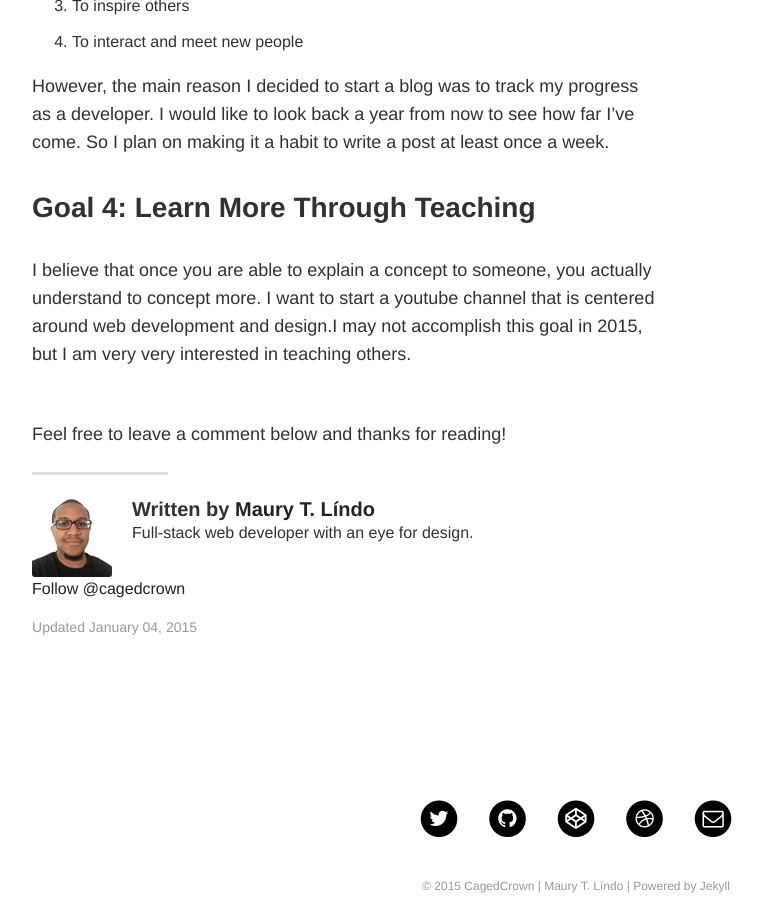
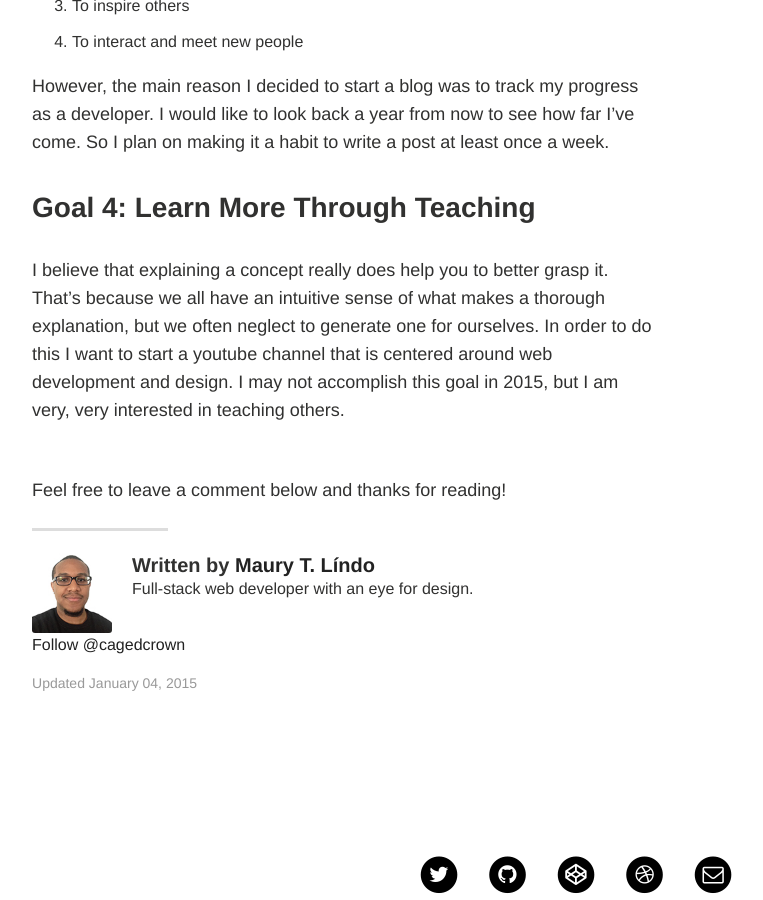
Before and after one commit to cagedcrown/cagedcrown.github.io, a Jekyll site: the page built from _posts/blog/2015-01-03-goals-for-2015.md, in a window 1280 px wide and 900 px high, scrolled down 1591 px. Shown: the whole window, without its empty margins (64-827 px from the left). Built offline with Jekyll 4.4.1, drawn with Linux system fonts in a browser that asks for light colours; comment, search, counter and statistics services are not loaded.

Commit message:
goals for 2015 completed

```diff
--- a/_posts/blog/2015-01-03-goals-for-2015.md
+++ b/_posts/blog/2015-01-03-goals-for-2015.md
@@ -35,7 +35,7 @@ However, the main reason I decided to start a blog was to track my progress as a
 
 ### Goal 4: Learn More Through Teaching
 
-I believe that once you are able to explain a concept to someone, you actually understand to concept more. I want to start a youtube channel that is centered around web development and design.I may not accomplish this goal in 2015, but I am very very interested in teaching others.
+I believe that explaining a concept really does help you to better grasp it. That's because we all have an intuitive sense of what makes a thorough explanation, but we often neglect to generate one for ourselves. In order to do this I want to start a youtube channel that is centered around web development and design. I may not accomplish this goal in 2015, but I am very, very interested in teaching others.
 
 <br>
 Feel free to leave a comment below and thanks for reading!
```
